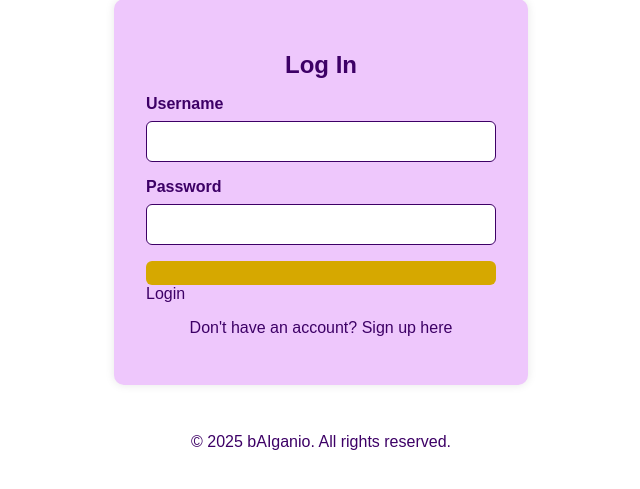
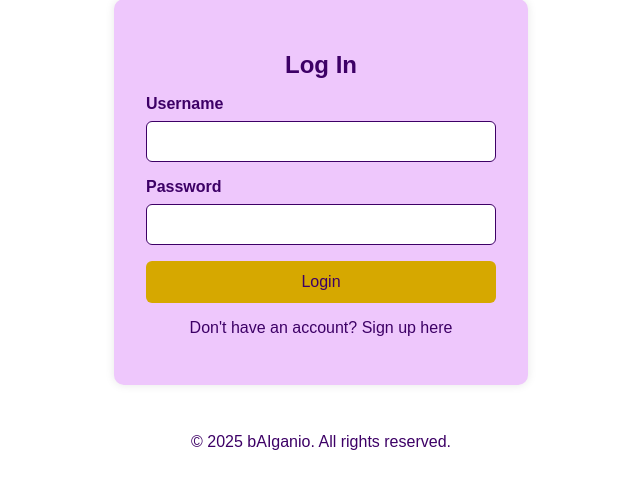
Before and after one commit to BorbiAl/Hack_Tues_11, a Django app: page /login/ in a window 1280 px wide. Shown: the part 167-656 px from the top of the page, without its empty margins (319-959 px from the left). Run offline with Django 5.2, Linux system fonts and the light colour scheme.

Commit message:
Fix button markup in login template for correct rendering

```diff
--- a/study_app/core/templates/core/login.html
+++ b/study_app/core/templates/core/login.html
@@ -99,7 +99,7 @@ body {
       <input type="text" id="username" name="username" required>
       <label for="password">Password</label>
       <input type="password" id="password" name="password" required>
-      <button class="primary" type="submit" href="{% url 'dashboard' %}"></button>Login</button>
+      <button class="primary" type="submit" href="{% url 'dashboard' %}">Login</button>
     </form>
     <p class="alternate">Don't have an account? <a href="{% url 'signup' %}">Sign up here</a></p>
   </div>
```
